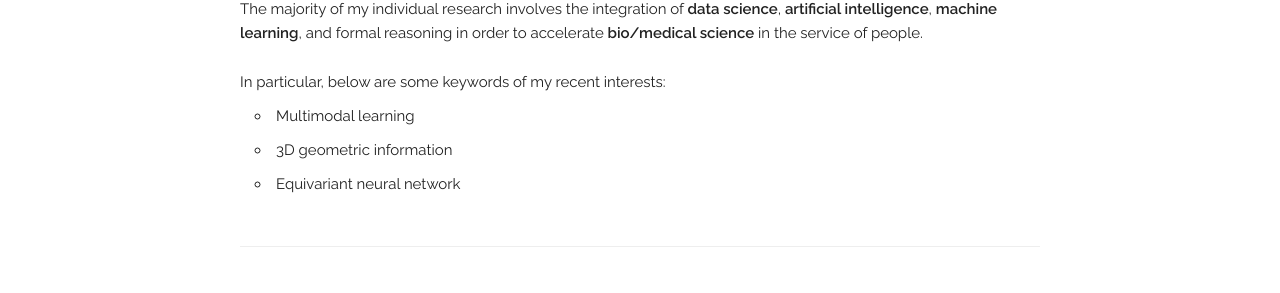
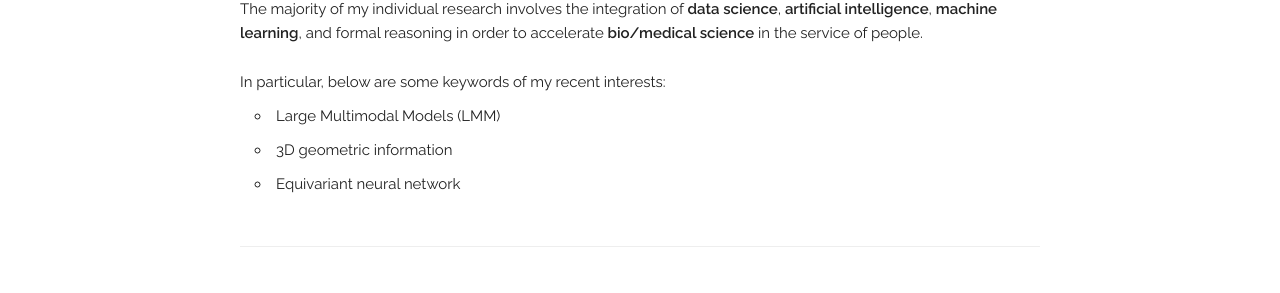
Before and after one commit to quangnguyenbn99/quangnguyenbn99.github.io, a Jekyll site: the page built from index.html, in a window 1280 px wide and 900 px high, scrolled down 441 px. Shown: the part 153-446 px from the top of the window. Built offline with Jekyll 4.4.1, drawn with Linux system fonts in a browser that asks for light colours; some web fonts are replaced.

Commit message:
Update index.html

```diff
--- a/index.html
+++ b/index.html
@@ -18,7 +18,7 @@ layout: default
     </p>
     <ul style="margin-left: 1em; margin-top: -1em; margin-bottom: -1em">
       <li>
-        Multimodal learning
+        Large Multimodal Models (LMM)
       </li>
       <li>
         3D geometric information
```
